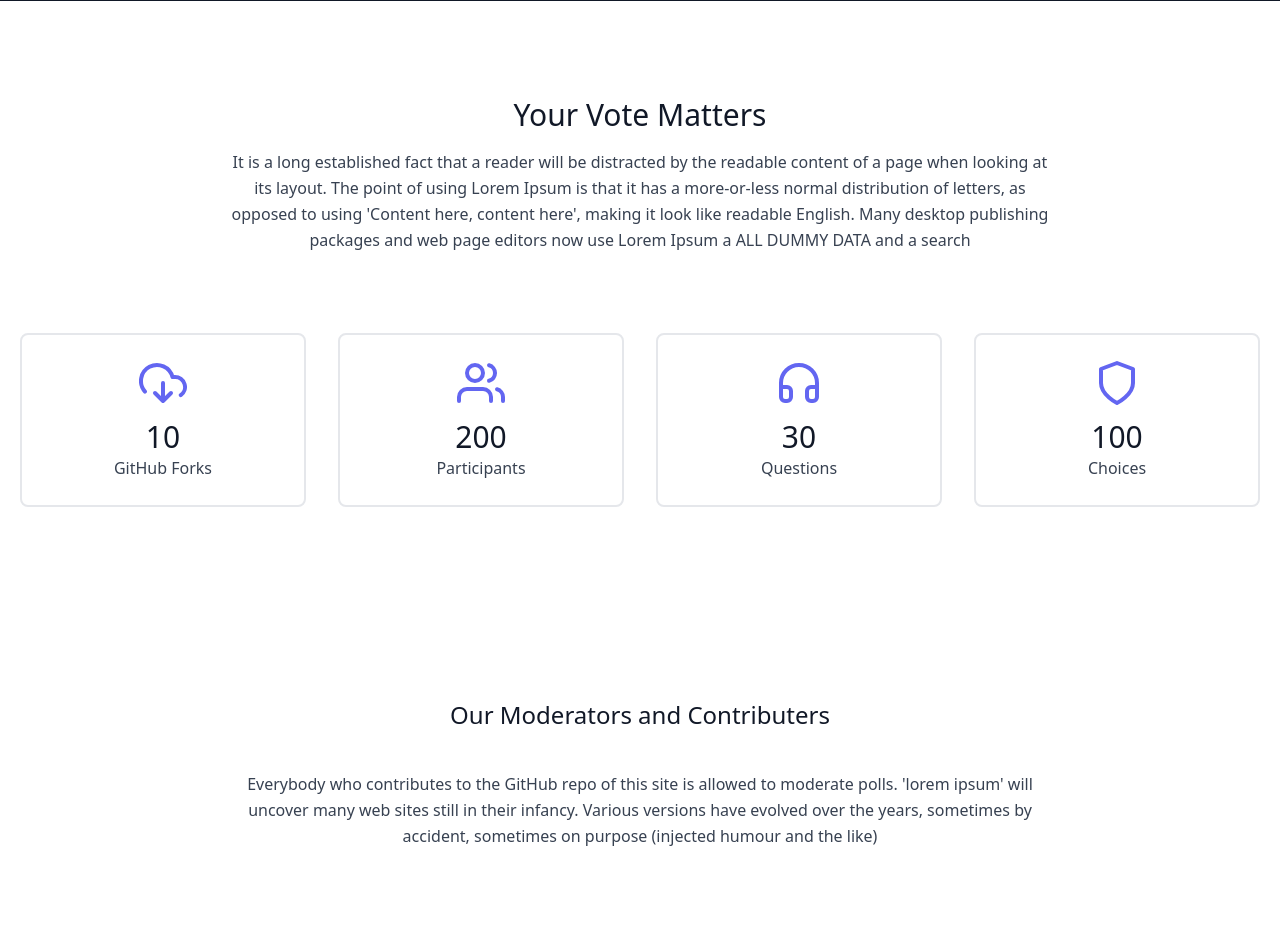
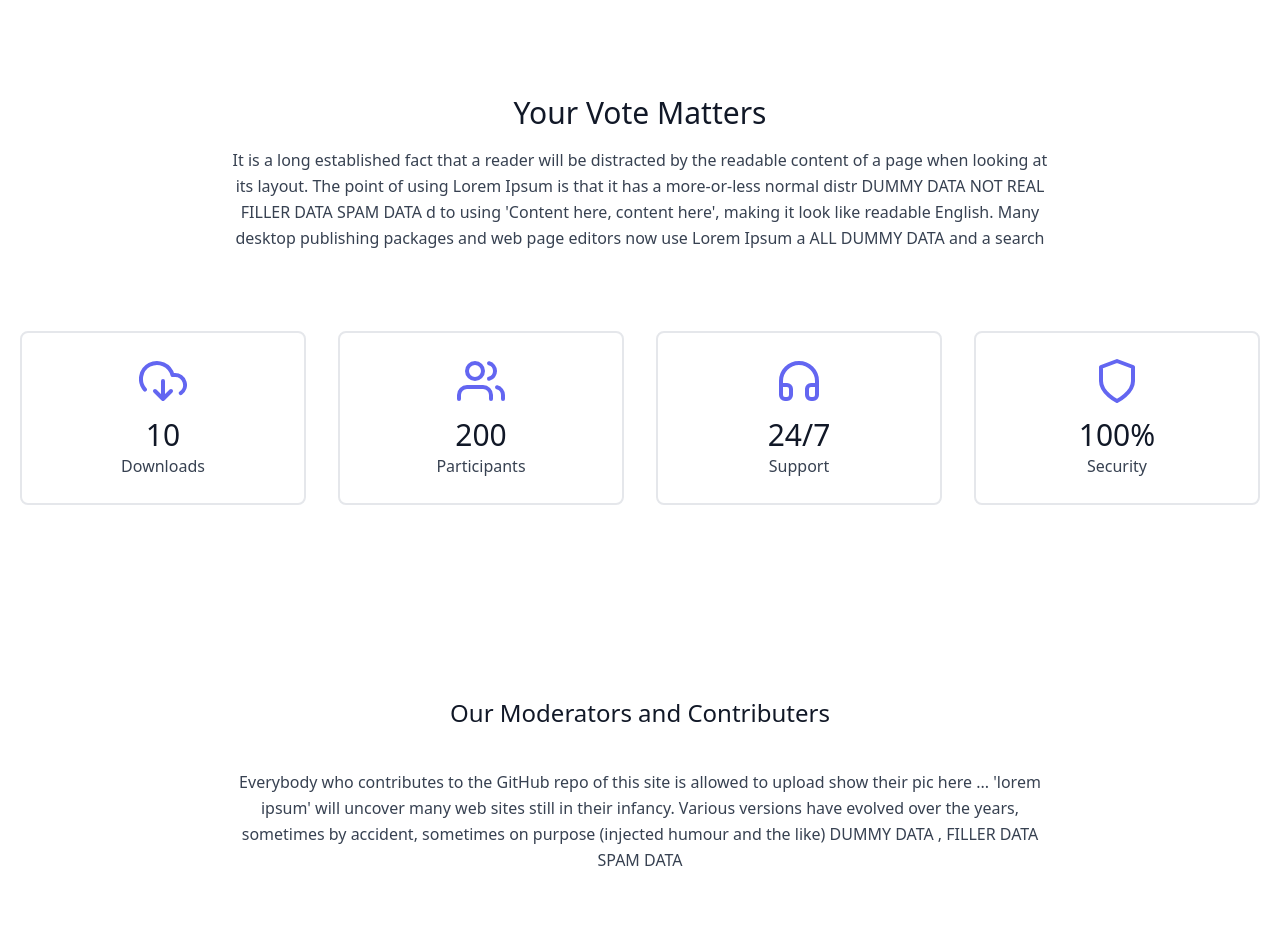
Before and after one commit to aahnik/django-polling-site, a Django app: page / in a window 1280 px wide. Shown: the part 573-1499 px from the top of the page. Run offline with Django 3.2, Linux system fonts and the light colour scheme; data comes from the database, SQL or seed files in the repository; both versions use the stored data as it was after the commit.

Commit message:
done working on this proj

```diff
--- a/pollsite/home/homePage.yaml
+++ b/pollsite/home/homePage.yaml
@@ -2,24 +2,24 @@ topTitle_ln1 : Welcome to Canvass
 
 topTitle_ln2: Polling Application
 
-topDes : Unaware of his funeral, Timmins himself stood scratching his poll.But somebody must have dealt you some hearty thwacks on the poll, my boy. The first time I ever see that boy,' said Poll, 'I charged him too much for a red-poll. When a politician reached the top of the poll he got £400 a year. "It is as unfair to brand women with chastity as with unchastity," said Poll.
+topDes : Made in India by Aahnik Daw. as on 2020 reads in 12th grade. Not serious application. Just illustrates functionality. All data or statistics shown are fake. All questions or polls are dummy. Follow me on GitHub , See Links at footer.
 
 topImg : https://github.com/aahnik/nidarzanaJAlodvahana/blob/master/Development%20Made%20Easy.png?raw=true
 
 btn1Text : Vote Now
 
-btn1Url :
+btn1Url : /poll
 
 btn2Text : Know More
 
-btn2Url :
+btn2Url : https://github.com/aahnik
 
 midTitle : Your Vote Matters
 
-midDesc : It is a long established fact that a reader will be distracted by the readable content of a page when looking at its layout. The point of using Lorem Ipsum is that it has a more-or-less normal distribution of letters, as opposed to using 'Content here, content here', making it look like readable English. Many desktop publishing packages and web page editors now use Lorem Ipsum a ALL DUMMY DATA  and a search
+midDesc : It is a long established fact that a reader will be distracted by the readable content of a page when looking at its layout. The point of using Lorem Ipsum is that it has a more-or-less normal distr DUMMY DATA NOT REAL FILLER DATA SPAM DATA d to using 'Content here, content here', making it look like readable English. Many desktop publishing packages and web page editors now use Lorem Ipsum a ALL DUMMY DATA  and a search
 
 
 
 teamTitle: Our Moderators and Contributers
 
-teamDesc: Everybody who contributes to the GitHub repo of this site is allowed to moderate polls. 'lorem ipsum' will uncover many web sites still in their infancy. Various versions have evolved over the years, sometimes by accident, sometimes on purpose (injected humour and the like)
+teamDesc: Everybody who contributes to the GitHub repo of this site is allowed to upload show their pic here ... 'lorem ipsum' will uncover many web sites still in their infancy. Various versions have evolved over the years, sometimes by accident, sometimes on purpose (injected humour and the like) DUMMY DATA , FILLER DATA SPAM DATA
--- a/pollsite/home/templates/home/index.html
+++ b/pollsite/home/templates/home/index.html
@@ -16,10 +16,11 @@
             </h1>
             <p class="mb-8 leading-relaxed">{{hpe.topDes}}</p>
             <div class="flex justify-center">
-                    <button
-                        class="inline-flex text-white bg-green-500 border-0 py-2 px-6 focus:outline-none hover:bg-green-600 rounded text-lg">{{hpe.btn1Text}}</button>
-                    <button
-                        class="ml-4 inline-flex text-gray-400 bg-gray-800 border-0 py-2 px-6 focus:outline-none hover:bg-gray-700 hover:text-white rounded text-lg">{{hpe.btn2Text}}</button>
+                <a href="{{hpe.btn1Url}}"><button
+                        class="inline-flex text-white bg-green-500 border-0 py-2 px-6 focus:outline-none hover:bg-green-600 rounded text-lg">{{hpe.btn1Text}}</button></a>
+                <a href="{{hpe.btn2Url}}"><button
+                        class="ml-4 inline-flex text-gray-400 bg-gray-800 border-0 py-2 px-6 focus:outline-none hover:bg-gray-700 hover:text-white rounded text-lg">{{hpe.btn2Text}}</button></a>
+
             </div>
         </div>
         <div class="lg:max-w-lg lg:w-full md:w-1/2 w-5/6">
@@ -43,7 +44,7 @@
                         <path d="M20.88 18.09A5 5 0 0018 9h-1.26A8 8 0 103 16.29"></path>
                     </svg>
                     <h2 class="title-font font-medium text-3xl text-gray-900">{{stats.forks}}</h2>
-                        <p class="leading-relaxed">GitHub Forks</p>
+                    <p class="leading-relaxed">Downloads</p>
                 </div>
             </div>
             <div class="p-4 md:w-1/4 sm:w-1/2 w-full">
@@ -68,7 +69,7 @@
                         </path>
                     </svg>
                     <h2 class="title-font font-medium text-3xl text-gray-900">{{stats.questions}}</h2>
-                        <p class="leading-relaxed">Questions</p>
+                    <p class="leading-relaxed">Support</p>
                 </div>
             </div>
             <div class="p-4 md:w-1/4 sm:w-1/2 w-full">
@@ -78,16 +79,21 @@
                         <path d="M12 22s8-4 8-10V5l-8-3-8 3v7c0 6 8 10 8 10z"></path>
                     </svg>
                     <h2 class="title-font font-medium text-3xl text-gray-900">{{stats.choices}}</h2>
-                        <p class="leading-relaxed">Choices</p>
+                    <p class="leading-relaxed">Security</p>
                 </div>
             </div>
         </div>
     </div>
 </section>
+
+<section class="text-gray-700 body-font">
+
+    <div class="container px-5 py-24 mx-auto">
         <a name="Moderators"></a>
-    <section class="text-gray-700 body-font">
-        <div class="container px-5 py-24 mx-auto">
+
+        {% comment %} FINDME {% endcomment %}
         <div class="flex flex-col text-center w-full mb-20">
+
             <h1 class="text-2xl font-medium title-font mb-4 text-gray-900">{{hpe.teamTitle}}</h1>
             <br>
             <p class="lg:w-2/3 mx-auto leading-relaxed text-base">{{hpe.teamDesc}}</p>
--- a/pollsite/home/urls.py
+++ b/pollsite/home/urls.py
@@ -3,5 +3,5 @@ from django.urls import path
 
 urlpatterns = [
     path('', views.index, name='index'),
-    path('opensource', views.opnsrc, name='opensource')
+    path('opensource/', views.opnsrc, name='opensource')
 ]
--- a/pollsite/home/views.py
+++ b/pollsite/home/views.py
@@ -10,15 +10,16 @@ def index(request):
         homePageElements = yaml.full_load(file)
     stats = {
         'forks': 10,
-        'choices': 100,
+        'choices': '100%',
         'participants': 200,
-        'questions': 30
+        'questions': '24/7'
     }
     team = TeamMember.objects.order_by('title')
     context = {'hpe': homePageElements, 'team': team, 'stats': stats}
     return render(request, 'home/index.html', context)
 
+
 def opnsrc(request):
     now = timezone.now()
     context = {'now': now}
-    return render(request,'home/opensource.html',context)
+    return render(request, 'home/opensource.html', context)
--- a/pollsite/poll/templates/poll/index.html
+++ b/pollsite/poll/templates/poll/index.html
@@ -23,7 +23,9 @@
                     <h2 class="text-2xl font-medium text-gray-900 title-font mb-2">{{question.title }}</h2>
                     <p class="leading-relaxed">{{question.desc}}
                     </p>
-                    <a href="/polls/{{ question.id }}/{{vote}}" class="text-green-500 inline-flex items-center mt-4">Vote Now
+                    {% comment %} FINDME {% endcomment %}
+                    <a href="{% url 'poll:vote' question.id %}"
+                        class="text-green-500 inline-flex items-center mt-4">Vote Now
                         <svg class="w-4 h-4 ml-2" viewBox="0 0 24 24" stroke="currentColor" stroke-width="2" fill="none"
                             stroke-linecap="round" stroke-linejoin="round">
                             <path d="M5 12h14"></path>
@@ -42,3 +44,4 @@
 {% endif %}
 
 {% endblock  %}
+<a href="{% url 'poll:vote' question.id %}">{{ question.question_text }}</a>
--- a/pollsite/poll/urls.py
+++ b/pollsite/poll/urls.py
@@ -1,6 +1,9 @@
 from django.urls import path
 
 from . import views
+
+app_name = 'poll'  # NOTE registering the namespace
+
 urlpatterns = [
     # ex: /poll/
     path('', views.index, name='index'),
--- a/pollsite/poll/views.py
+++ b/pollsite/poll/views.py
@@ -18,7 +18,6 @@ def results(request, question_id):
     return render(request, 'poll/results.html', {'question': question})
 
 
-
 def vote(request, question_id):
     question = get_object_or_404(Question, pk=question_id)
     try:
--- a/pollsite/templates/base_layout.html
+++ b/pollsite/templates/base_layout.html
@@ -72,16 +72,12 @@
 
             <span class="inline-flex sm:ml-auto sm:mt-0 mt-4 justify-center sm:justify-start">
                 <a class="text-gray-500">
-                    <a href="https://github.com/aahnik/">See Source Code on GitHub @aahnik</a>
+                    <a href="https://github.com/aahnik/django-polling_site">See Source Code on GitHub @aahnik</a>
 
 
             </span>
         </div>
     </footer>
-
-
-
-
 </body>
 
 </html>
```
Also changed, not shown: pollsite/home/templates/home/opensource.html (+14 -19 lines), pollsite/poll/templates/poll/results.html (renamed from pollsite/poll/templates/poll/result.html, +7 -8 lines), pollsite/poll/templates/poll/vote.html (+7 -7 lines), pollsite/db.sqlite3, pollsite/templates/admin/base_site.html (line endings or trailing spaces). Lines whose indentation alone changed are shown as unchanged.
